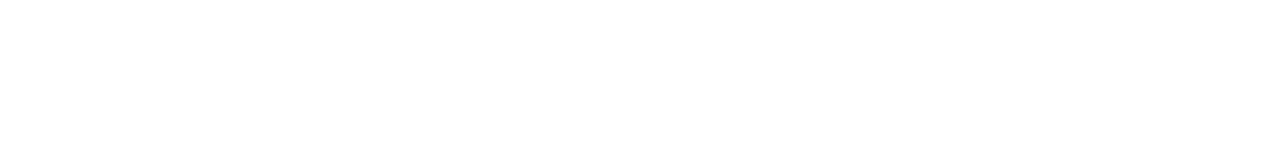
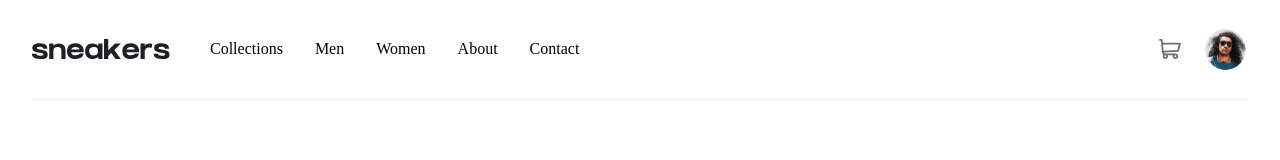
Before and after one commit to angelMarcosCastilla/ecommerce-product-page-frontendMentor, a plain HTML site: page index.html in a window 1280 px wide. Drawn offline with Linux system fonts and the light colour scheme.

Commit message:
estilamos el header

```diff
--- /dev/null
+++ b/css/styles.css
@@ -0,0 +1,138 @@
+:root {
+  --orange: hsl(26, 100%, 55%);
+  --pale-orange: hsl(25, 100%, 94%);
+  --very-vark-blue: hsl(220, 13%, 13%);
+  --dark-grayish-blue: hsl(219, 9%, 45%);
+  --grayish-blue: hsl(220, 14%, 75%);
+  --light-grayish-blue: hsl(223, 64%, 98%);
+  --White: hsl(0, 0%, 100%);
+  /* --Black(with 75% opacity for lightbox background): hsl(0, 0%, 0%); */
+}
+
+*,
+::after,
+::before {
+  box-sizing: border-box;
+}
+
+/* -----------Base-------------*/
+body,
+h1 {
+  margin: 0;
+}
+
+ul {
+  list-style: none;
+}
+
+a {
+  text-decoration: none;
+}
+
+button {
+  border: none;
+  outline: none;
+  background: none;
+  cursor: pointer;
+}
+img {
+  max-width: 100%;
+  display: block;
+}
+/*---------utilities------------*/
+.container {
+  width: 95%;
+  max-width: 1340px;
+  margin-left: auto;
+  margin-right: auto;
+}
+.flex-center {
+  display: flex;
+  justify-content: space-between;
+  align-items: center;
+}
+.d-none {
+  display: none;
+}
+
+.avatar {
+  width: 45px;
+  height: 45px;
+  cursor: pointer;
+  border: 2px solid transparent;
+  border-radius: 50%;
+}
+
+/*----------header--------*/
+.header {
+}
+.header .container {
+  padding: 1.5rem 0;
+  border-bottom: 3px solid #f6f7f8;
+}
+.avatar:hover {
+  border: 2px solid var(--orange);
+}
+
+.icon-cart {
+  margin-right: 1rem;
+}
+
+.menu {
+  gap: 2rem;
+}
+
+.menu__enlace {
+  position: relative;
+  display: block;
+  color: var(---dark-grayish-blue);
+}
+
+.menu__enlace:hover::before {
+  content: "";
+  position: absolute;
+  bottom: -39px;
+  width: 100%;
+  height: 3px;
+  background: var(--orange);
+}
+
+.container-menu {
+}
+
+@media (max-width: 768px) {
+  .header .container {
+    padding: 1rem 0;
+  }
+  .container-menu {
+    position: fixed;
+    top: 0;
+    left: 0;
+    width: 100%;
+    height:100vh;
+    background-color: rgba(0, 0, 0, 0.4);
+    transform: translateX(-100%);
+    transition: .2s transform ease-in-out;
+  }
+  .menu--active{
+    transform: translateX(0);
+
+  }
+  .menu {
+    margin: 0;
+    height: 100%;
+    width: 50%;
+    padding-left: 0;
+    padding-top: 85px ;
+    flex-direction: column;
+    justify-content: center;
+    justify-content:flex-start;
+    background: var(--White);
+  }
+
+  .hamburger {
+    display: block;
+    margin-right: 1rem;
+    z-index: 10;
+  }
+}
--- a/index.html
+++ b/index.html
@@ -3,10 +3,10 @@
   <head>
     <meta charset="UTF-8" />
     <meta name="viewport" content="width=device-width, initial-scale=1.0" />
-    <title> E-commerce product page</title>
-
+    <title>E-commerce product page</title>
+    <link rel="stylesheet" href="./css/styles.css" />
     <!-- Feel free to remove these styles or customise in your own stylesheet 👍 -->
-   <!--  <style>
+    <!--  <style>
       .attribution {
         font-size: 11px;
         text-align: center;
@@ -17,6 +17,53 @@
     </style> -->
   </head>
   <body>
-
+    <!--      Sneaker Company Fall Limited Edition
+    Sneakers These low-profile sneakers are your perfect casual wear companion.
+    Featuring a durable rubber outer sole, they’ll withstand everything the
+    weather can offer. $125.00 50% $250.00 0 Add to car -->
+    <header class="header">
+      <div class="container flex-center">
+        <div class="flex-center header-right">
+          <button class="hamburger d-none" id="icon-menu">
+            <img src="./images/icon-menu.svg" alt=" icon menu" role="icon" />
+          </button>
+          <a href="#">
+            <img src="./images/logo.svg" alt="icono del logo" />
+          </a>
+          <div class="container-menu" id="container-menu">
+            <ul class="flex-center menu">
+              <li class="menu__item">
+                <a href="" class="menu__enlace">Collections</a>
+              </li>
+              <li class="menu__item">
+                <a href="" class="menu__enlace">Men</a>
+              </li>
+              <li class="menu__item">
+                <a href="" class="menu__enlace">Women</a>
+              </li>
+              <li class="menu__item">
+                <a href="" class="menu__enlace">About</a>
+              </li>
+              <li class="menu__item">
+                <a href="" class="menu__enlace">Contact</a>
+              </li>
+            </ul>
+          </div>
+        </div>
+        <div class="flex-center">
+          <button class="icon-cart">
+            <img src="./images/icon-cart.svg" alt="" />
+          </button>
+          <span class="container-avatar" role="icon">
+            <img
+              class="avatar"
+              src="./images/image-avatar.png"
+              alt=" imagen del usuario"
+            />
+          </span>
+        </div>
+      </div>
+    </header>
+    <script src="./js/main.js"></script>
   </body>
 </html>
--- /dev/null
+++ b/js/main.js
@@ -0,0 +1,18 @@
+const menuToggle = (idToggleMenu, idNavbar) => {
+  const $menuIcon=document.getElementById(idToggleMenu);
+  const $menu=document.getElementById(idNavbar);
+  console.log($menu )
+  console.log($menuIcon )
+
+    if($menuIcon && $menu){
+      $menuIcon.addEventListener("click",()=>{
+        console.log("click")
+        $menu.classList.toggle("menu--active")
+        $menuIcon.classList.toggle("menu__icon--active")
+
+      })
+  }
+}
+
+
+menuToggle("icon-menu", "container-menu")
```
